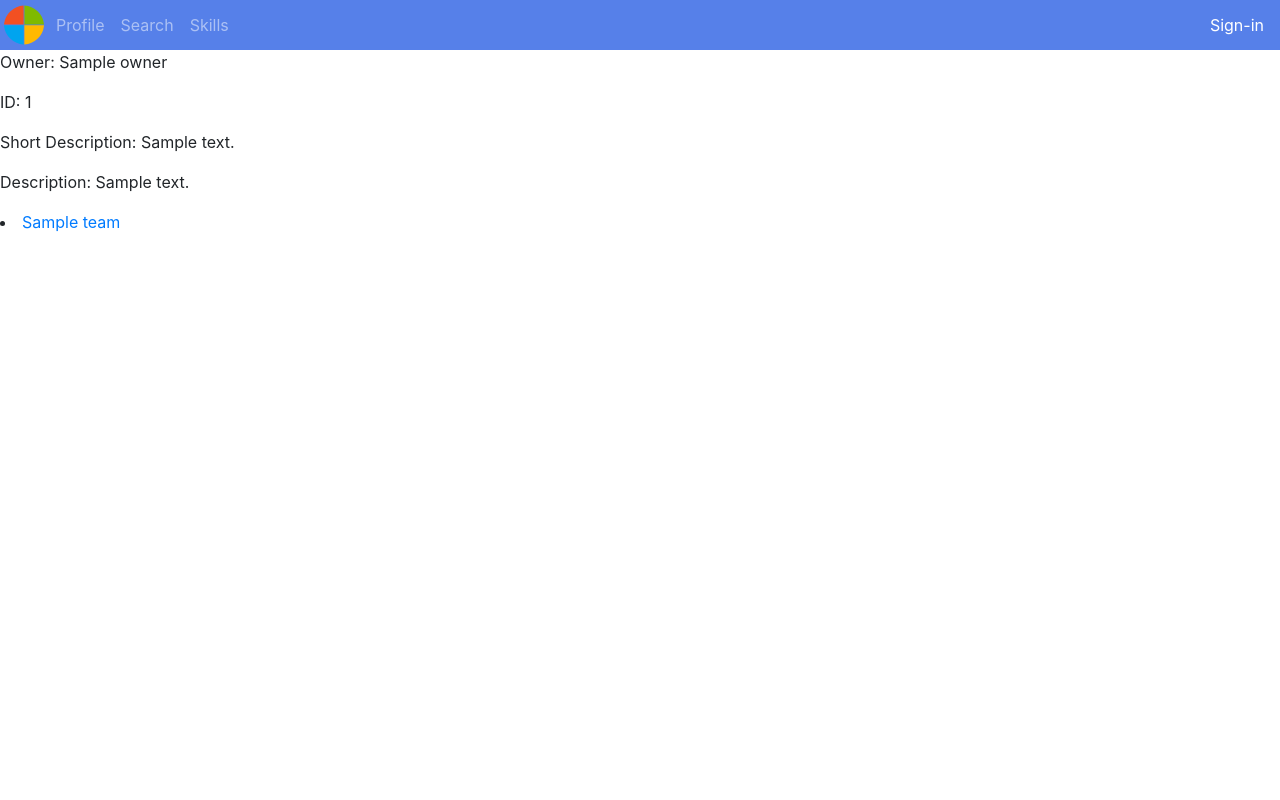
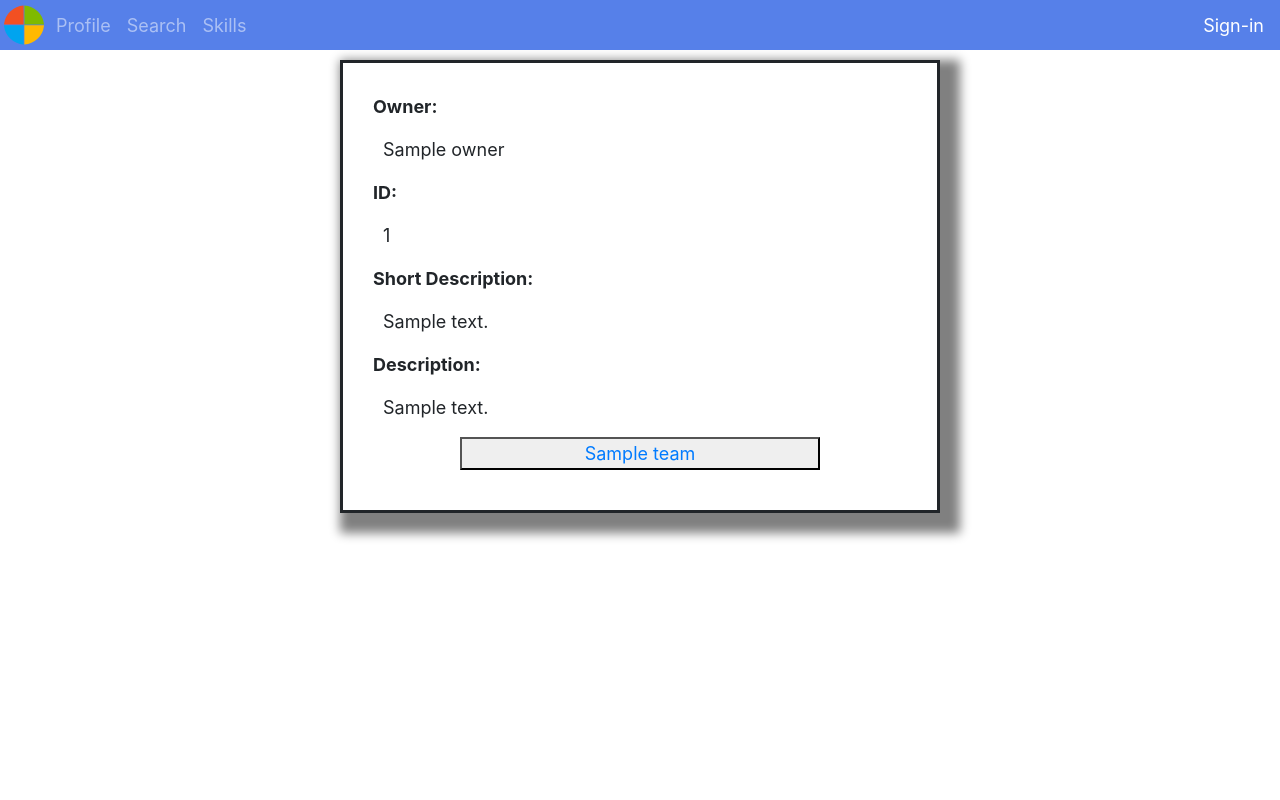
Before and after one commit to COSC481W-2022Winter/capstone-wicrosoft, a Django app: template templates/project_display.html in a window 1280 px wide. Run offline with Django 3.2, Linux system fonts and the light colour scheme; the template is opened without the code that fills it: most values are stand-ins (such as "Sample title", 1, 10 or a date in 2020); some libraries are stand-ins or nearby versions.

Commit message:
feat: redesign Project Page
Project Page has been redesigned to display all information in the center of the page like a card.

```diff
--- a/templates/project_display.html
+++ b/templates/project_display.html
@@ -9,17 +9,36 @@
     {% block title %}<title>{{ info.name }}</title>{% endblock %}
 </head>
 {% block content %}
-<body>
-<p>Owner: {{info.owner}}</p>
-<p>ID: {{info.id}}</p>
-<p>Short Description: {{info.short_description}}</p>
-<p>Description: {{info.description}}</p>
+<body style="font-size: large">
+<div style="display: flex; justify-content: center;">
+    <div style="width: 600px; padding: 30px; margin-top: 10px; border-style: solid; box-shadow: 10px 10px 10px 10px grey;">
+        <div>
+            <p style="font-weight: bold">Owner: </p>
+            <p style="margin-left: 10px"> {{info.owner}}</p>
+        </div>
+        <div>
+            <p style="font-weight: bold">ID:</p>
+            <p style="margin-left: 10px"> {{info.id}}</p>
+        </div>
+            <div>
+                 <p style="font-weight: bold">Short Description: </p>
+                 <p style="margin-left: 10px"> {{info.short_description}}</p>
+            </div>
+
+            <div>
+                 <p style="font-weight: bold">Description: </p>
+                 <p style="margin-left: 10px"> {{info.description}}</p>
+            </div>
 
 
-{% for team in projectTeams %}
- <li><a href="/teamDisplay/{{team.id}}/">{{team.name}}</a></li>
-{% endfor %}
+        <div>
+            {% for team in projectTeams %}
+            <button style="width: 20em; margin: 10px auto; display: flex; justify-content: center"> <a href="/teamDisplay/{{team.id}}/">{{team.name}}</a> </button>
+            {% endfor %}
+        </div>
 
+    </div>
+</div>
 
 </body>
 {% endblock %}
```
